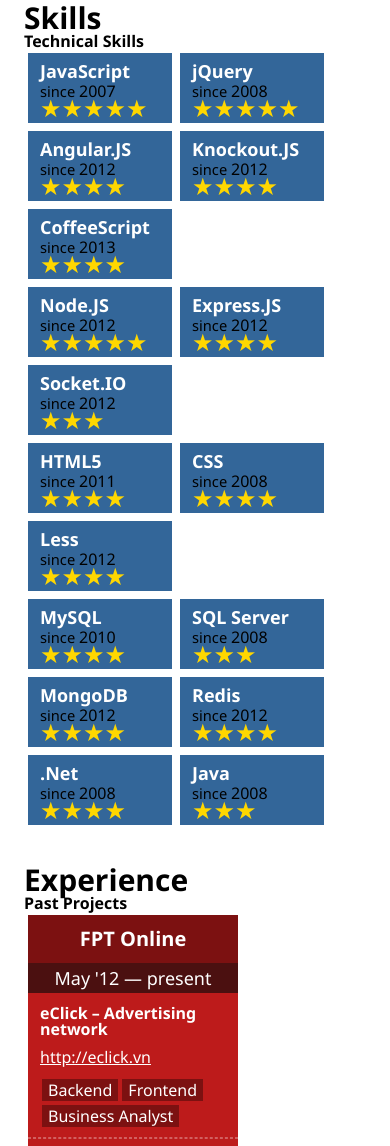
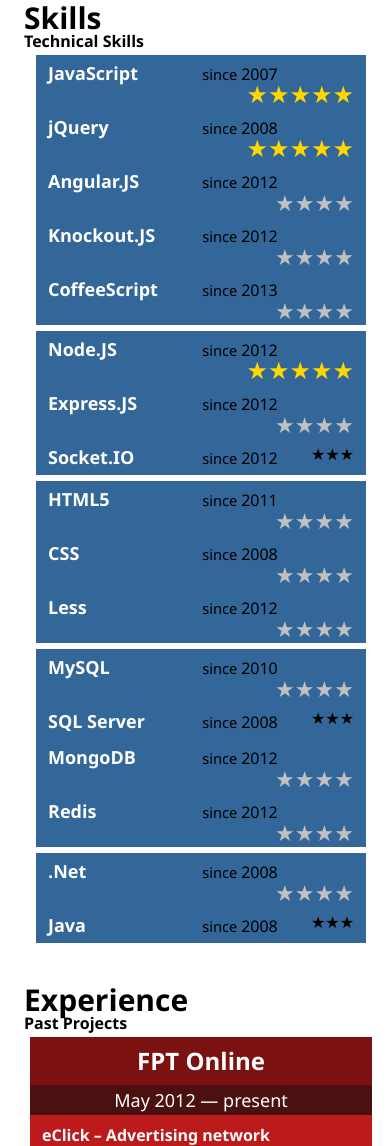
Before and after one commit to tungv/gmanvn.github.io, a plain HTML site: page index.html in a window 390 px wide. Shown: the part 157-1303 px from the top of the page. Drawn offline with nearby package versions, Linux system fonts and the light colour scheme; a web font is replaced by a local one.

Commit message:
update view for mobile

```diff
--- a/css/style.css
+++ b/css/style.css
@@ -129,6 +129,8 @@ ul, li {
     width: 120px;
     padding: 6px 12px;
     background: #369;
+    box-sizing: border-box;
+    margin: 0 6px !important;
 }
 
 #technical-skills li.skill-item .skill-name {
@@ -273,7 +275,8 @@ ul, li {
 .tablet {display: none !important;}
 
 @media only screen
-and (max-device-width : 1024px) {
+and (min-width : 768px)
+and (max-width : 1024px) {
     .box {
         margin: 4px 4px !important;
     }
@@ -295,3 +298,50 @@ and (max-device-width : 1024px) {
         color:gold !important;
     }
 }
+
+/* Smartphones (portrait and landscape) ----------- */
+@media only screen
+and (min-width : 320px)
+and (max-width : 480px) {
+    /* Styles */
+    .box {
+        box-sizing: border-box !important;
+        display: block !important;
+        width:100% !important;
+    }
+
+    #technical-skills li.skill-item {
+        margin: 0 6px !important;
+    }
+
+    #technical-skills > li {
+        margin: 6px !important;
+    }
+
+    #technical-skills li.skill-item > span {
+        display: inline-block !important;
+    }
+
+    #technical-skills li.skill-item .skill-name {
+        width: 150px !important;
+    }
+
+    #technical-skills li.skill-item .skill-level {
+        text-align: right !important;
+        float: right !important;
+    }
+
+    #technical-skills li.skill-item .skill-level.star-5 {
+        font-size: 24px !important;
+        line-height: 18px !important;
+        color:gold !important;
+    }
+    #technical-skills li.skill-item .skill-level.star-4 {
+        font-size: 22px !important;
+        line-height: 18px !important;
+        color:silver !important;
+    }
+
+
+
+}
--- a/index.html
+++ b/index.html
@@ -356,7 +356,7 @@
                 <em class="">August 2005 — May 2008</em>
             </td>
             <td class="school-degree">
-                High School
+                High School for the Gifted
             </td>
             <td class="school-highlight">
                 <ul>
```
